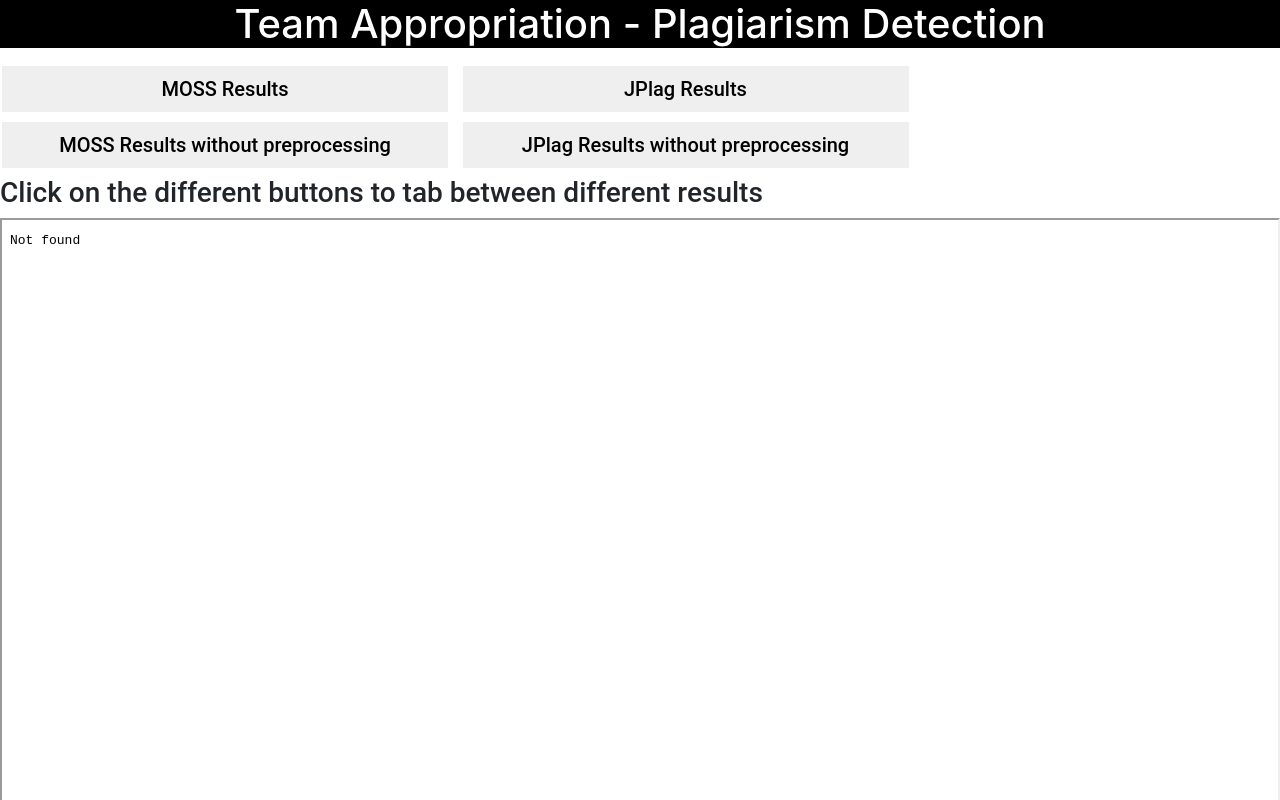
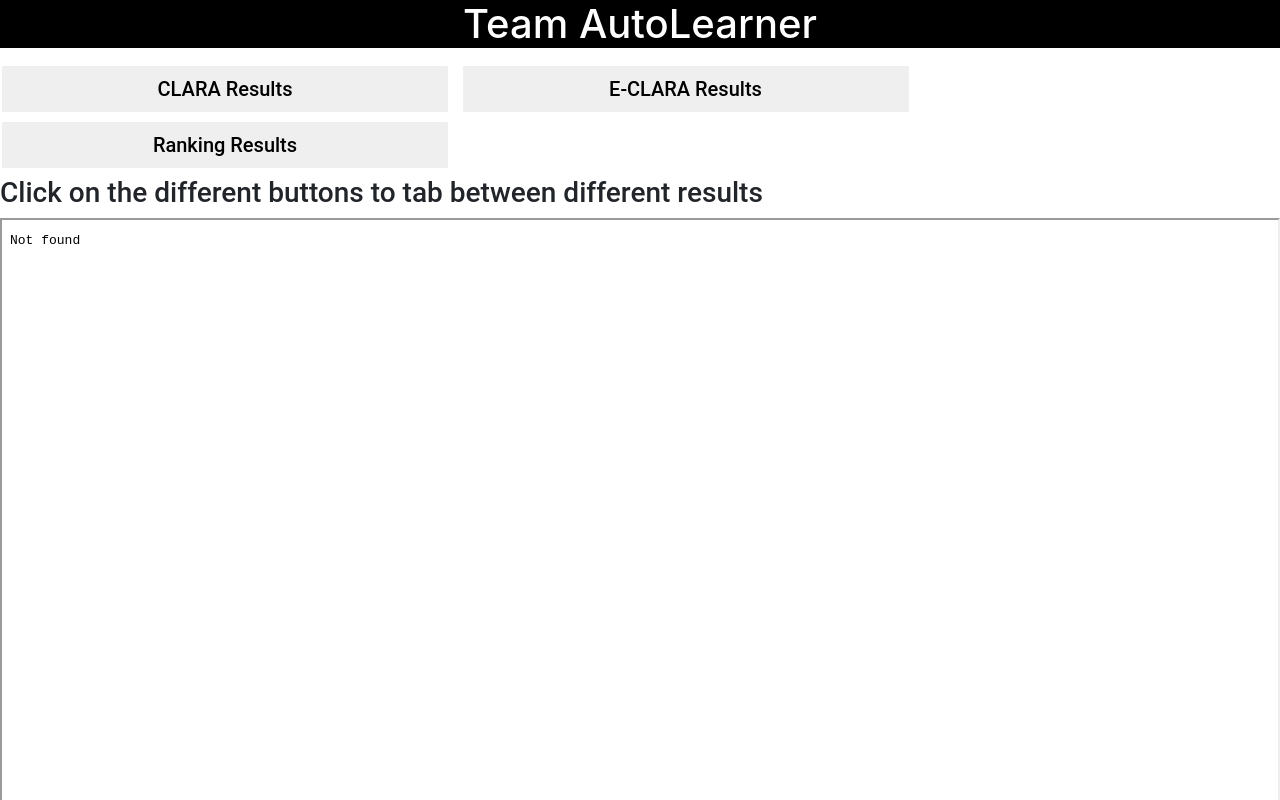
Before and after one commit to ShaliniSP/AutoLearner-Web-Tool, a plain HTML site: page templates/viewResults.html in a window 1280 px wide. Shown: the top 800 px of the page. Drawn offline with nearby package versions, Linux system fonts and the light colour scheme.

Commit message:
Replace viewResults.html

```diff
--- a/templates/viewResults.html
+++ b/templates/viewResults.html
@@ -34,10 +34,10 @@
   </style>
   <script>
     function changesource(e) {
-      if (e==1) document.querySelector("#ifr").src = "/{{name}}/moss/report.html";
-      if (e==2) document.querySelector("#ifr").src = "/{{name}}/jplag/index.html";
-      if (e==3) document.querySelector("#ifr").src = "/{{name}}/mossw/report.html";
-      if (e==4) document.querySelector("#ifr").src = "/{{name}}/jplagw/index.html";
+      console.log("{{name}}")
+      if (e==1) document.querySelector("#ifr").src = "processop?subid={{name}}&type=old";
+      if (e==2) document.querySelector("#ifr").src = "processop?subid={{name}}&type=new";
+      if (e==3) document.querySelector("#ifr").src = "ranking?subid={{name}}";
     }
   </script>
   <link rel="stylesheet" href="bootstrap/bootstrap.min.css">
@@ -46,12 +46,11 @@
 
 <body onload="document.getElementsByTagName('button')[0].click()">
   <div style="background-color:black">
-    <h1><p style="color:white;text-align:center;">Team Appropriation - Plagiarism Detection</p></h1>
+    <h1><p style="color:white;text-align:center;">Team AutoLearner</p></h1>
   </div>
-  <button class="button1" onclick="changesource(1)">MOSS Results</button>
-  <button class="button1" onclick="changesource(2)">JPlag Results</button>
-  <button class="button1" onclick="changesource(3)">MOSS Results without preprocessing</button>
-  <button class="button1" onclick="changesource(4)">JPlag Results without preprocessing</button>
+  <button class="button1" onclick="changesource(1)">CLARA Results</button>
+  <button class="button1" onclick="changesource(2)">E-CLARA Results</button>
+  <button class="button1" onclick="changesource(3)">Ranking Results</button>
 
   <div>
     <h3 style="font-family: 'Roboto', sans-serif">
```
